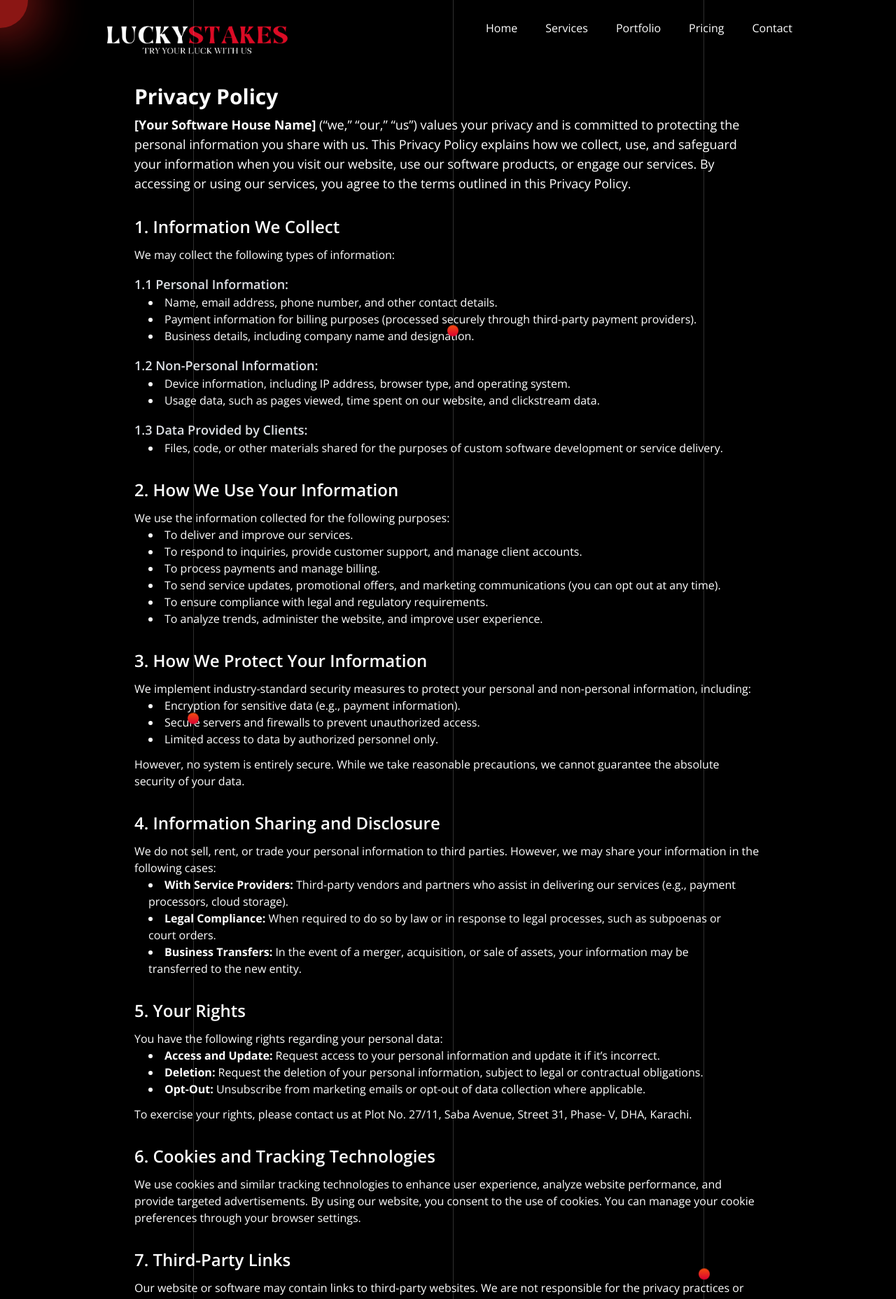
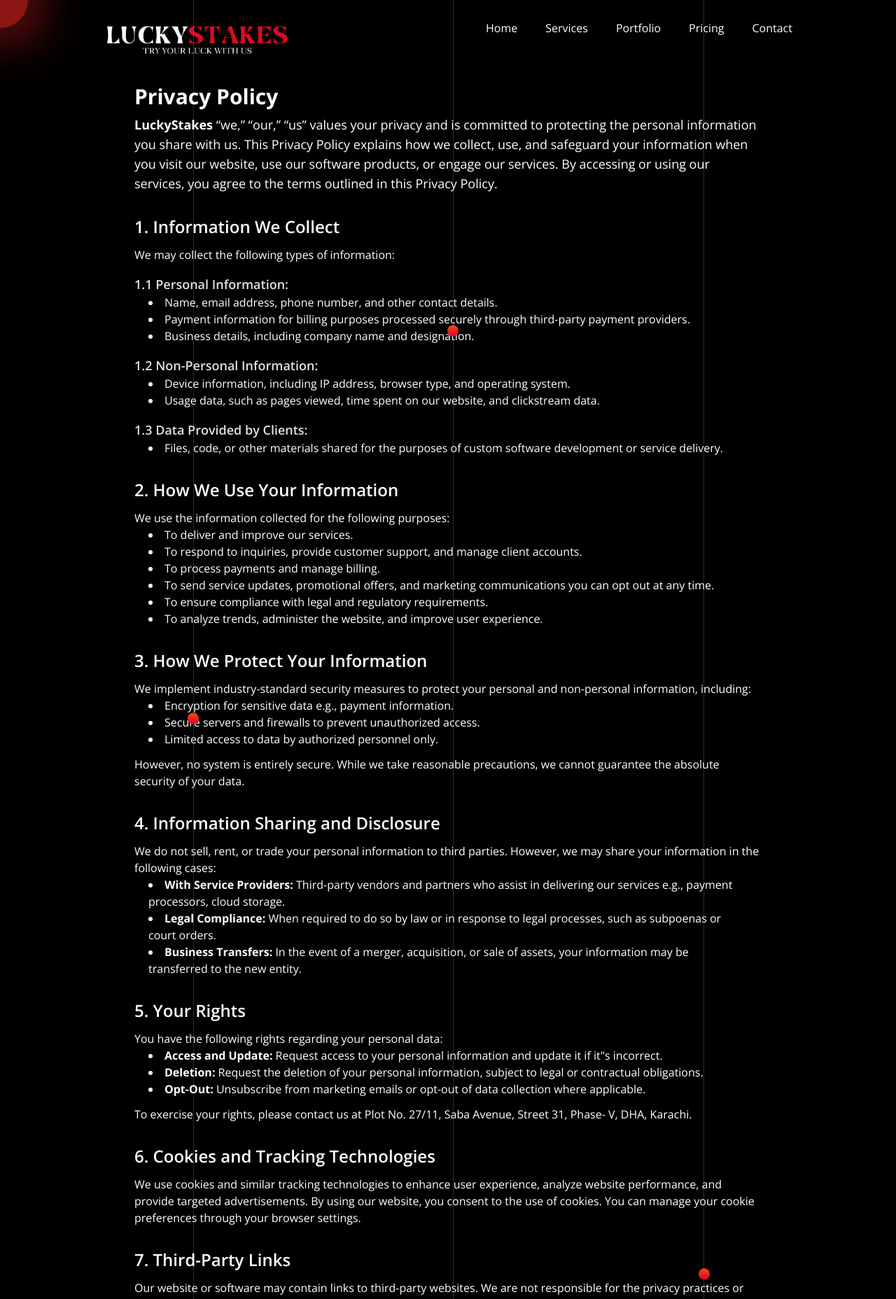
Before and after one commit to aliahmed789489/luckystakes, a Next.js app: page /privacypolicy in a window 1280 px wide. Shown: the top 1856 px of the page at 70% size. Built offline with nearby package versions, Linux system fonts and the light colour scheme.

Commit message:
latest commit

```diff
--- a/app/privacypolicy/page.js
+++ b/app/privacypolicy/page.js
@@ -11,7 +11,7 @@ const page = () => {
         <header className="mb-8">
           <h1 className="text-3xl font-bold">Privacy Policy</h1>
           <p className="mt-2 text-lg">
-            <strong>[Your Software House Name]</strong> (“we,” “our,” “us”) values your
+            <strong>LuckyStakes</strong> “we,” “our,” “us” values your
             privacy and is committed to protecting the personal information you share with us.
             This Privacy Policy explains how we collect, use, and safeguard your information
             when you visit our website, use our software products, or engage our services.
@@ -28,8 +28,8 @@ const page = () => {
             <ul className="list-disc list-inside">
               <li>Name, email address, phone number, and other contact details.</li>
               <li>
-                Payment information for billing purposes (processed securely through
-                third-party payment providers).
+                Payment information for billing purposes processed securely through
+                third-party payment providers.
               </li>
               <li>Business details, including company name and designation.</li>
             </ul>
@@ -62,7 +62,7 @@ const page = () => {
               <li>To process payments and manage billing.</li>
               <li>
                 To send service updates, promotional offers, and marketing communications
-                (you can opt out at any time).
+                you can opt out at any time.
               </li>
               <li>To ensure compliance with legal and regulatory requirements.</li>
               <li>To analyze trends, administer the website, and improve user experience.</li>
@@ -76,7 +76,7 @@ const page = () => {
               non-personal information, including:
             </p>
             <ul className="list-disc list-inside">
-              <li>Encryption for sensitive data (e.g., payment information).</li>
+              <li>Encryption for sensitive data e.g., payment information.</li>
               <li>Secure servers and firewalls to prevent unauthorized access.</li>
               <li>Limited access to data by authorized personnel only.</li>
             </ul>
@@ -95,7 +95,7 @@ const page = () => {
             <ul className="list-disc list-inside">
               <li>
                 <strong>With Service Providers:</strong> Third-party vendors and partners who assist
-                in delivering our services (e.g., payment processors, cloud storage).
+                in delivering our services e.g., payment processors, cloud storage.
               </li>
               <li>
                 <strong>Legal Compliance:</strong> When required to do so by law or in response to
@@ -116,7 +116,7 @@ const page = () => {
             <ul className="list-disc list-inside">
               <li>
                 <strong>Access and Update:</strong> Request access to your personal information
-                and update it if it’s incorrect.
+                and update it if it&quot;s incorrect.
               </li>
               <li>
                 <strong>Deletion:</strong> Request the deletion of your personal information,
--- a/app/returnpolicy/page.js
+++ b/app/returnpolicy/page.js
@@ -96,7 +96,7 @@ const page = () => {
             <ul className="list-disc list-inside mt-3">
               <li>
                 If the project is canceled by <strong>LuckyStakes</strong> for reasons beyond
-                the client’s control, a full refund will be issued for the uncompleted portions
+                the client&quot;s control, a full refund will be issued for the uncompleted portions
                 of the project.
               </li>
             </ul>
@@ -119,7 +119,7 @@ const page = () => {
               <li>
                 Requests can be sent to <a href="mailto:email@example.com" className="underline">
                   email@example.com
-                </a> with detailed reasons and supporting documents (if any).
+                </a> with detailed reasons and supporting documents if any.
               </li>
             </ul>
           </div>
--- a/app/termsandconditions/page.js
+++ b/app/termsandconditions/page.js
@@ -11,7 +11,7 @@ const page = () => {
           <h1 className="text-3xl font-bold ">Terms and Conditions</h1>
           <p className="mt-2 text-lg">
             Welcome to <strong>LuckyStakes</strong>! These Terms and
-            Conditions ("Terms") govern your use of our website, software, and services.
+            Conditions "Terms" govern your use of our website, software, and services.
             By accessing or using our services, you agree to these Terms. If you do not
             agree with any part of these Terms, please refrain from using our services.
           </p>
@@ -21,7 +21,7 @@ const page = () => {
           <div id="definitions">
             <h2 className="text-2xl font-semibold ">1. Definitions</h2>
             <ul className="list-disc list-inside mt-3">
-              <li><strong>"Company"</strong> refers to [Your Software House Name].</li>
+              <li><strong>"Company"</strong> refers to LuckyStakes.</li>
               <li>
                 <strong>"Client/User/Customer"</strong> refers to the person, business, or
                 entity that uses our services or enters into a contract with us.
@@ -131,8 +131,8 @@ const page = () => {
                 Project timelines will be agreed upon prior to the start of the project.
               </li>
               <li>
-                Delays caused by the Client (e.g., late submission of materials, lack of
-                response) may result in extensions to the agreed timeline.
+                Delays caused by the Client e.g., late submission of materials, lack of
+                response may result in extensions to the agreed timeline.
               </li>
               <li>
                 The Company shall not be held responsible for delays caused by unforeseen
@@ -164,7 +164,7 @@ const page = () => {
             <ul className="list-disc list-inside mt-3">
               <li>
                 The Company will provide a warranty for the deliverables for a specified
-                period (as agreed upon in the contract) to address any defects or bugs.
+                period as agreed upon in the contract to address any defects or bugs.
               </li>
               <li>
                 Post-warranty support or maintenance services can be provided under a
@@ -176,7 +176,8 @@ const page = () => {
           <div id="indemnification">
             <h2 className="text-2xl font-semibold ">10. Indemnification</h2>
             <ul className="list-disc list-inside mt-3">
-              <li>The Client agrees to indemnify and hold the Company harmless from any claims, liabilities, or damages.</li>
+              <li>The Client agrees to indemnify and hold the Company harmless from any claims,
+                liabilities, or damages.</li>
             </ul>
           </div>
 
@@ -192,7 +193,7 @@ const page = () => {
           <div id="governing-law">
             <h2 className="text-2xl font-semibold ">12. Governing Law</h2>
             <p>
-              These Terms and any disputes arising from them will be governed by and construed in accordance with the laws of <strong>[Your Country/Region]</strong>.
+              These Terms and any disputes arising from them will be governed by and construed in accordance with the laws of <strong>Pakistan</strong>.
             </p>
           </div>
 
```
